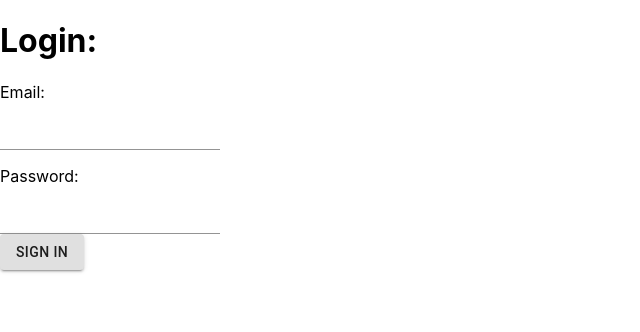
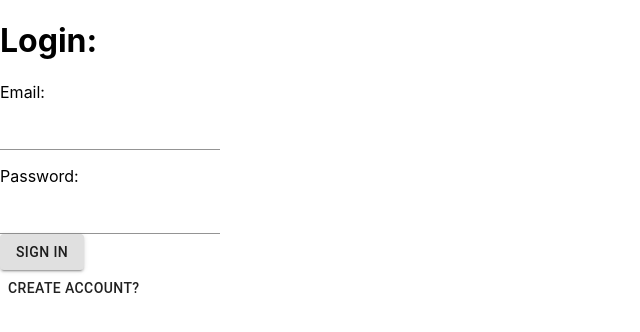
Before and after one commit to teerasej/react-web-typescript-my-app, a React (Create React App) app: page / in a window 1280 px wide. Shown: the top 332 px of the page, without its empty margins (0-640 px from the left). Built offline with nearby package versions, Linux system fonts and the light colour scheme.

Commit message:
สร้างปุ่ม create account และสร้างหน้าลงทะเบียน

```diff
--- a/src/pages/login-page/LoginPage.tsx
+++ b/src/pages/login-page/LoginPage.tsx
@@ -15,6 +15,11 @@ export default function LoginPage() {
                     Sign in
                 </Button>
             </div>
+            <div>
+                <Button>
+                    Create Account?
+                </Button>
+            </div>
         </div>
     )
 }
```
Also changed, not shown: src/pages/register-page/RegisterPage.tsx (added, +9 -0 lines).
